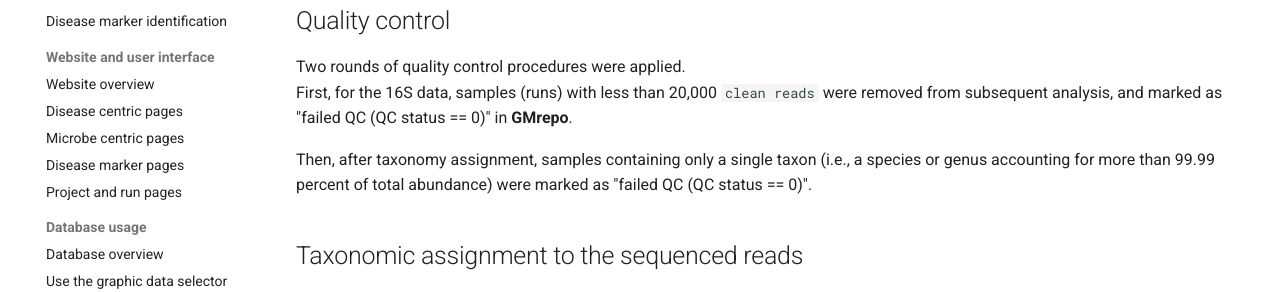
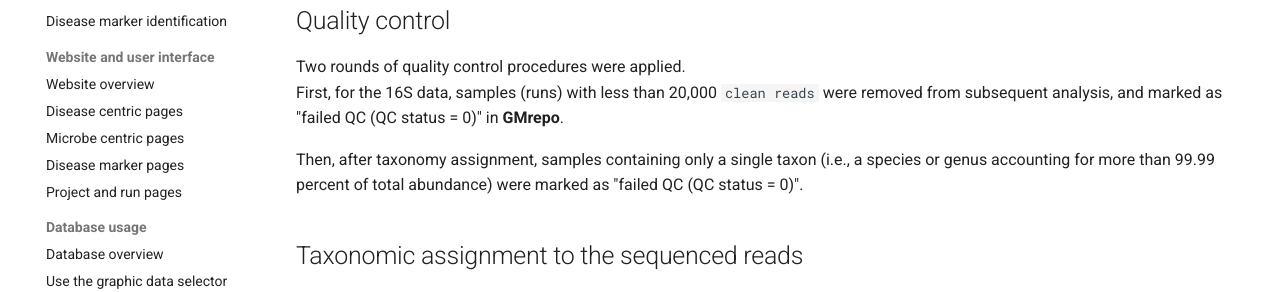
Before and after one commit to 2909682517/gmrepodocumentation, an MkDocs documentation site: the page built from docs/materialsandmethods/dataprocessingandqc.md, in a window 1280 px wide and 900 px high. Shown: the part 386-678 px from the top of the window. Built offline with MkDocs 1.6.1 and Material for MkDocs 9.7.7, drawn with Linux system fonts in a browser that asks for light colours.

Commit message:
修改==.md

```diff
--- a/docs/materialsandmethods/dataprocessingandqc.md
+++ b/docs/materialsandmethods/dataprocessingandqc.md
@@ -10,9 +10,9 @@
 ## Quality control
 
 Two rounds of quality control procedures were applied.
-First, for the 16S data, samples (runs) with less than 20,000 `clean reads` were removed from subsequent analysis, and marked as "failed QC (QC status == 0)" in **GMrepo**.
+First, for the 16S data, samples (runs) with less than 20,000 `clean reads` were removed from subsequent analysis, and marked as "failed QC (QC status = 0)" in **GMrepo**.
 
-Then, after taxonomy assignment, samples containing only a single taxon (i.e., a species or genus accounting for more than 99.99 percent of total abundance) were marked as "failed QC (QC status == 0)".
+Then, after taxonomy assignment, samples containing only a single taxon (i.e., a species or genus accounting for more than 99.99 percent of total abundance) were marked as "failed QC (QC status = 0)".
 
 ## Taxonomic assignment to the sequenced reads
 
```
